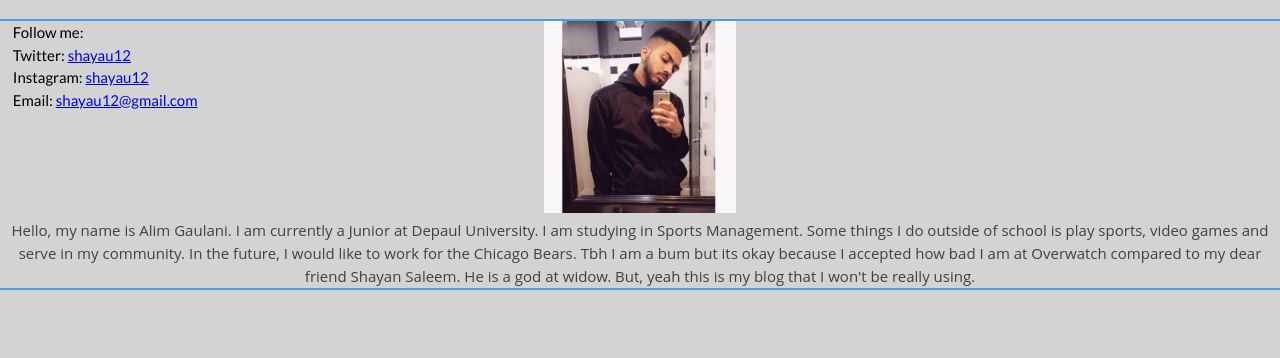
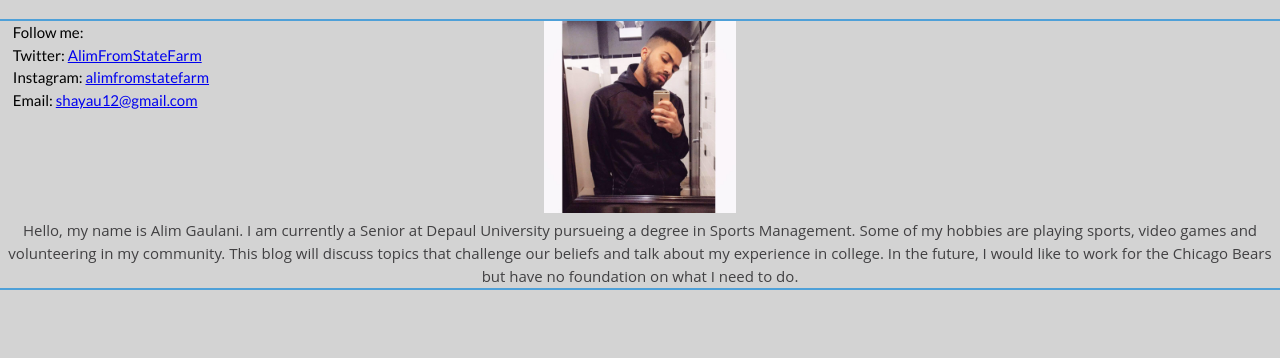
Before and after one commit to ssaleem12/Alim-s-Blog, a plain HTML site: page index.html in a window 1280 px wide. Shown: the part 77-435 px from the top of the page. Drawn offline with Linux system fonts and the light colour scheme.

Commit message:
Update page

```diff
--- a/index.html
+++ b/index.html
@@ -62,12 +62,12 @@
 				<p class="profile-pic">
 					<img  class="profile-pic" style="width:15%" src="images/aj.jpg" />
 				</p>
-				<div id="caption" style="text-align: center; ">Hello, my name is Alim Gaulani. I am currently a Junior at Depaul University. I am studying in Sports Management. Some things I do outside of school is play sports, video games and serve in my community. In the future, I would like to work for the Chicago Bears. Tbh I am a bum but its okay because I accepted how bad I am at Overwatch compared to my dear friend Shayan Saleem. He is a god at widow. But, yeah this is my blog that I won't be really using.
+				<div id="caption" style="text-align: center; ">Hello, my name is Alim Gaulani. I am currently a Senior at Depaul University pursueing a degree in Sports Management. Some of my hobbies are playing sports, video games and volunteering in my community. This blog will discuss topics that challenge our beliefs and talk about my experience in college. In the future, I would like to work for the Chicago Bears but have no foundation on what I need to do.
 				</div>
 				<div id="social-media">
 					<h3>Follow me: </h3>
-					<div id="twitter" style="display: inline;">Twitter: <a href="https://twitter.com/Shayau_12"> shayau12 </a></br> </div>
-					<div id="instagram" style="display: inline;">Instagram: <a href="https://www.instagram.com/shayau12/"> shayau12 </a></br></div>
+					<div id="twitter" style="display: inline;">Twitter: <a href="https://twitter.com/Shermmm_25"> AlimFromStateFarm </a></br> </div>
+					<div id="instagram" style="display: inline;">Instagram: <a href="https://www.instagram.com/alimfromstatefarm/"> alimfromstatefarm </a></br></div>
 					<div id="email" style="display: inline;">Email: <a href="mailto:shayau12@gmail.com"> shayau12@gmail.com </a></div>
 
 				</div>
```
